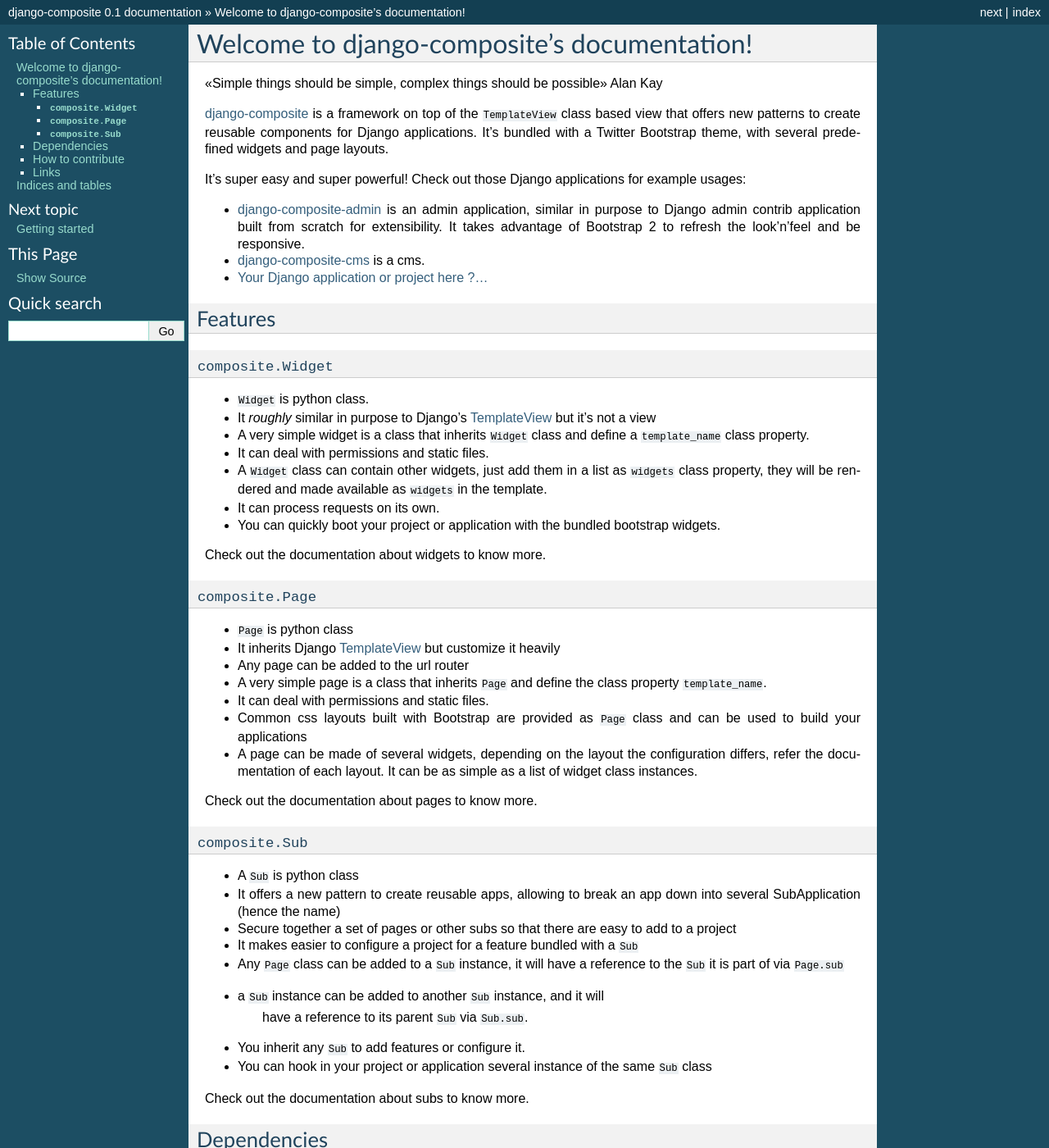
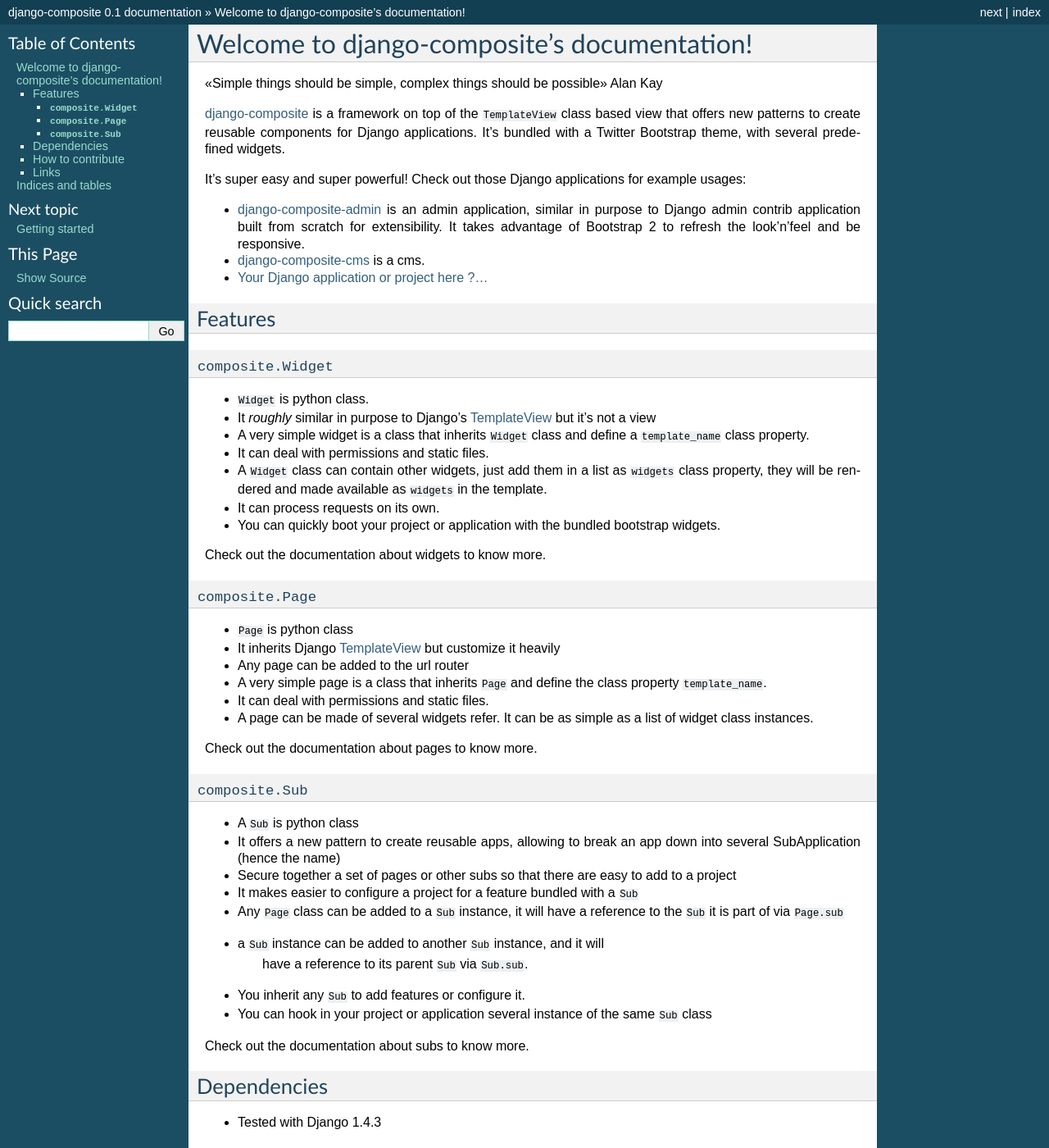
Before and after one commit to amirouche/django-composite, a Sphinx documentation site: the page built from docs/source/index.rst, in a window 1280 px wide and 1400 px high. Shown: the whole window at 82% size. Built offline with Sphinx 7.4.7, drawn with Linux system fonts in a browser that asks for light colours; pages that are not in the unit, such as notebooks, are missing from menus.

Commit message:
drop layout from documentation

```diff
--- a/docs/source/index.rst
+++ b/docs/source/index.rst
@@ -12,7 +12,7 @@
 framework on top of the ``TemplateView`` class based view
 that offers new patterns to create reusable components for
 Django applications. It's bundled with a Twitter Bootstrap
-theme, with several predefined widgets and page layouts.
+theme, with several predefined widgets.
 
 It's super easy and super powerful! Check out those Django applications
 for example usages:
@@ -58,11 +58,8 @@
 - A very simple page is a class that inherits ``Page`` and
   define the class property ``template_name``.
 - It can deal with permissions and static files.
-- Common css layouts built with Bootstrap are provided
-  as ``Page`` class and can be used to build your applications
-- A page can be made of several widgets, depending on the layout
-  the configuration differs, refer the documentation of each
-  layout. It can be as simple as a list of widget class instances.
+- A page can be made of several widgets refer. It can be as
+  simple as a list of widget class instances.
 
 Check out the documentation about pages to know more.
 
```
